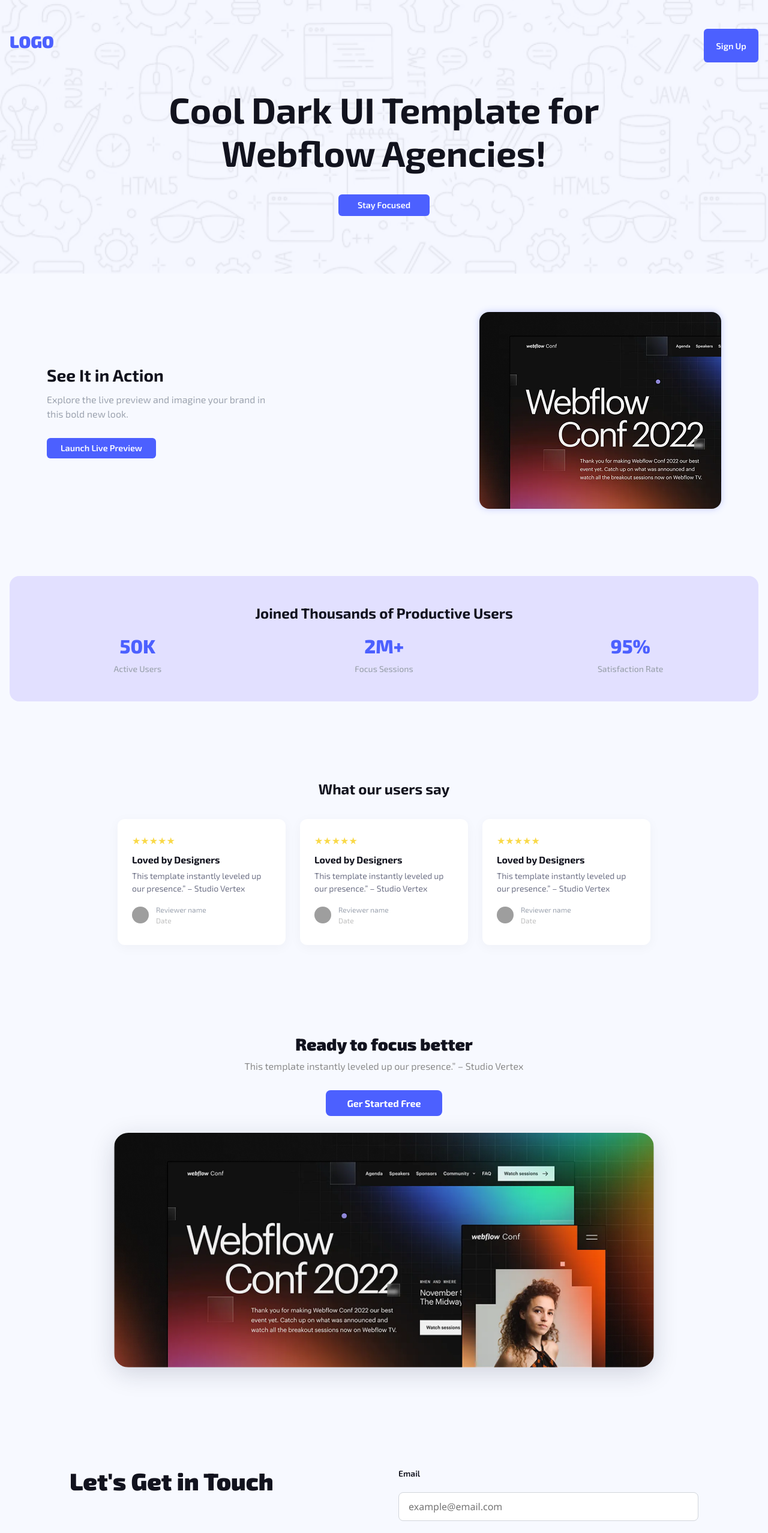
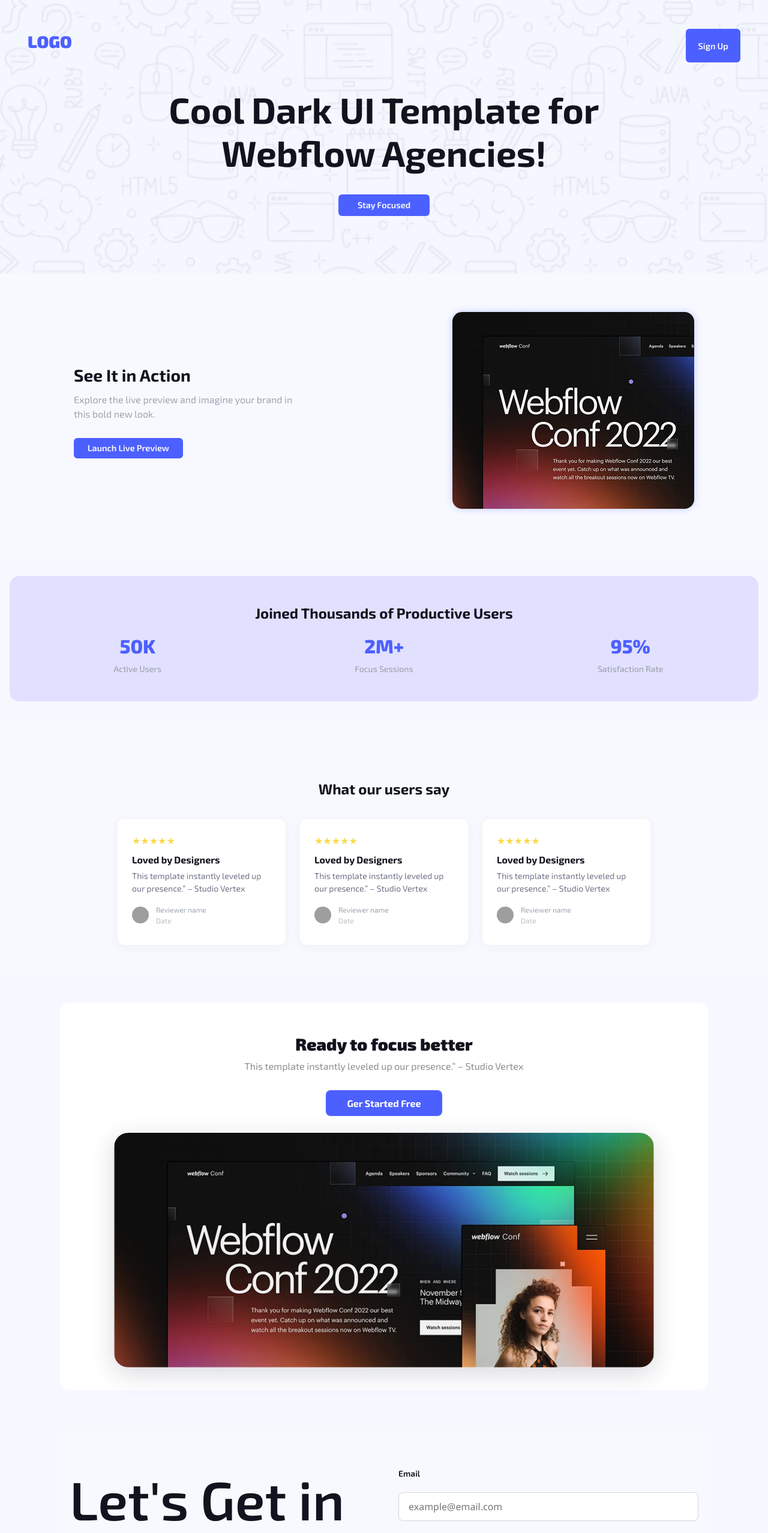
Before and after one commit to MinhazMahin14/Assignment_1, a plain HTML site: page index.html in a window 1280 px wide. Shown: the top 2555 px of the page at 60% size. Drawn offline with Linux system fonts and the light colour scheme; grey boxes are pictures that could not be loaded.

Commit message:
Assignment_1

```diff
--- a/index.html
+++ b/index.html
@@ -109,7 +109,7 @@
 
   <!-- 6 newsletter.png -->
   <section class="newsletter container" aria-labelledby="contact-title">
-    <h2 id="contact-title">Let's Get in Touch</h2>
+      <h2>Let's Get in Touch</h2>
     <form class="newsletter-form" action="#" method="post" aria-label="Contact form for email, name and message">
       <label for="email">Email</label>
       <input type="email" id="email" name="email" placeholder="example@email.com" required>
--- a/styles/style.css
+++ b/styles/style.css
@@ -1,7 +1,6 @@
 *, *::before, *::after {
 box-sizing: border-box;
 }
-
 
 /* font style */
 
@@ -12,19 +11,17 @@ box-sizing: border-box;
   font-style: normal;
 }
 
-/* .text-center
-{
-    justify-items: center;
-} */
 .header-sec
 {
     display: flex;
-}
+    margin-left: 30px;
+    margin-right: 30px;
+  }
 
 body {
 margin: 0;
 font-family: 'Segoe UI', Tahoma, Geneva, Verdana, sans-serif;
-background-color: #F7F9FF;
+background-color: #F5F8FF;
 color: #12131E;
 line-height: 1.5;
 }
@@ -176,7 +173,7 @@ background-color: #3a45cc;
 
 section.action .image-wrapper {
 flex: 1 1 320px;
-max-width: 600px;
+max-width: 420px;
 display: flex;
 justify-content: flex-end;
 }
@@ -309,7 +306,7 @@ user-select: none;
 
 /*Ready.png */
 section.ready-to-focus {
-background-color: #F7F9FF;
+background-color: #FFFFFF;
 border-radius: 16px;
 margin: 3rem 1rem 4rem;
 padding: 3rem 1rem 2rem;
@@ -369,8 +366,8 @@ align-items: flex-start;
 }
 
 section.newsletter h2 {
-font-size: 2.5rem;
-font-weight: 900;
+font-size: 90px;
+font-weight: 600;
 line-height: 1.18;
 margin-bottom: 0;
 flex: 1 1 320px;
@@ -439,7 +436,7 @@ background-color: #3a45cc;
 
 /* 7 footer.png */
 footer.footer {
-background-color: #F7F9FF;
+background-color: #FFFFFF;
 padding: 3rem 1rem 6rem;
 text-align: center;
 color: #8A8DAD;
@@ -449,7 +446,7 @@ user-select: none;
 
 footer.footer .logo-footer {
 font-weight: 900;
-font-size: 2rem;
+font-size: 40px;
 color: #4C60FF;
 margin-bottom: 0.6rem;
 }
```
